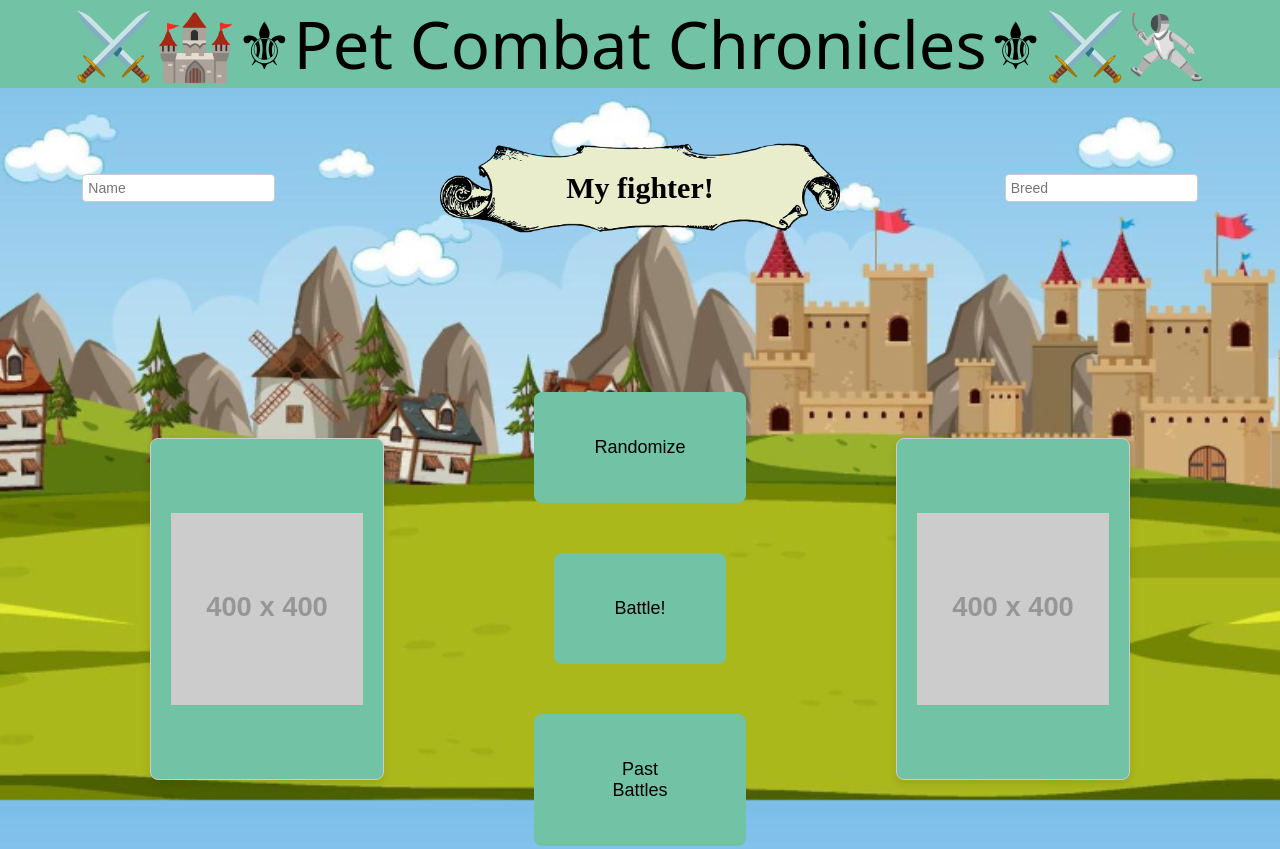
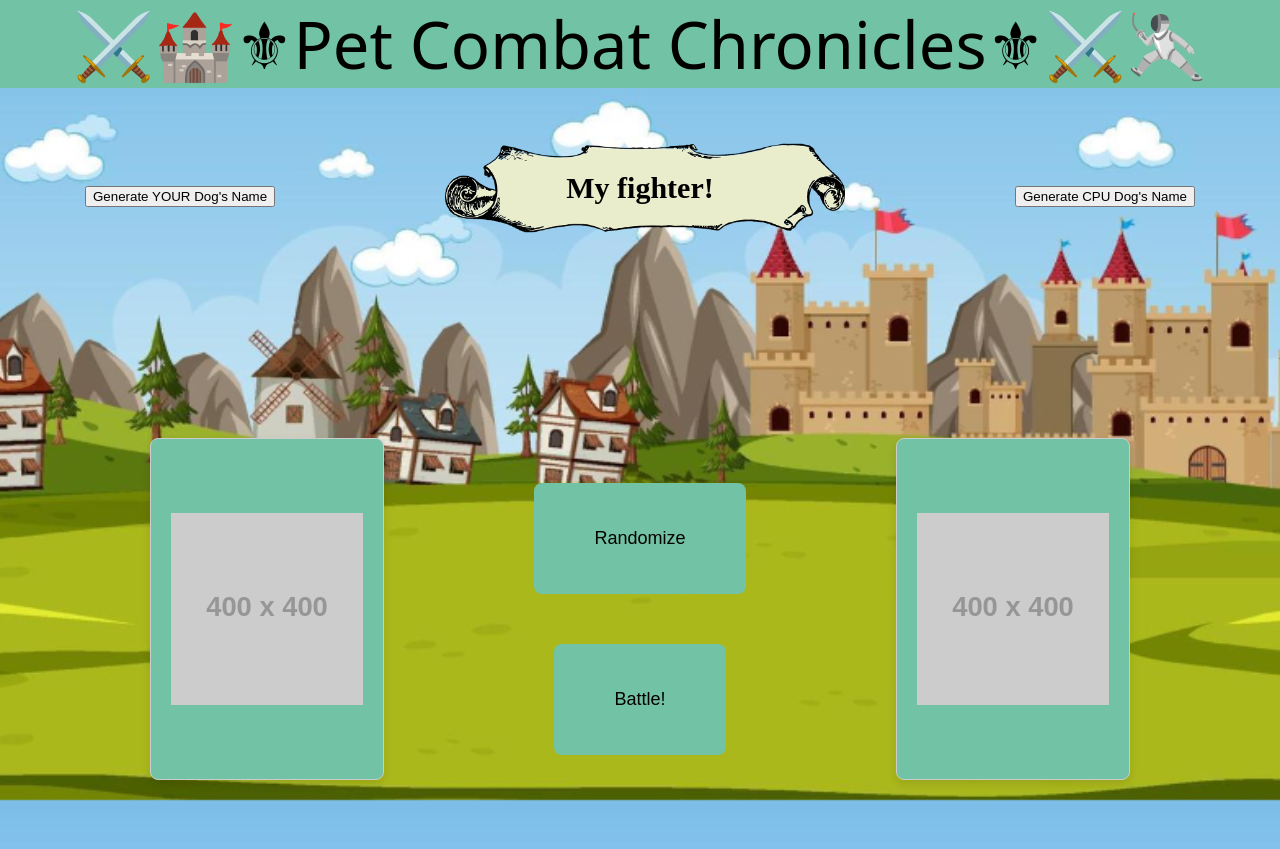
Before and after one commit to Mitchell-610/Pet-Combat-Chronicles, a plain HTML site: page index.html in a window 1280 px wide. Shown: the top 849 px of the page. Drawn offline with Linux system fonts and the light colour scheme; no server answers; placeholder pictures from the web are drawn by us; a web font is replaced by a local one.

Commit message:
Updated html file within css branch for correct look.

```diff
--- a/index.html
+++ b/index.html
@@ -20,19 +20,25 @@
 
         <div id="textBox">
             <div class="search-container">
-            <form action="/search" method="get">
-                <input type="text" placeholder="Name" name="query" id="searchName">
-            </form>
+                <div class="random-word-box">
+                    <p id="random-words-left"></p>
+                    <button onclick="displayRandomWords('random-words-left')">Generate YOUR Dog's Name</button>
+                </div>
+
             </div>
             <p class="title">My fighter!</p>
             <img src="./assets/banner.png" alt="Medieval Banner" class="banner">
             <div class="search-container">
-            <form action="/search" method="get">
-                <input type="text" placeholder="Breed" name="query" id="searchBreed">
-            </form>
+
+                <div class="random-word-box">
+                    <p id="random-words-right"></p>
+                    <button onclick="displayRandomWords('random-words-right')">Generate CPU Dog's Name</button>
                 </div>
             </div>
+        </div>
+        </head>
 
+        <body>
             <main>
                 <div id="content">
                     <section id="leftDog">
@@ -48,7 +54,6 @@
 
                 //<button id="btn fightBtn">FIGHT</button> -->
 
-                <button id="pastBtn">Past Battles</button>
                     </div>
 
                     <section id="rightDog">
@@ -58,7 +63,6 @@
                 </div>
     </main>
 
-
     <footer>
         <p>&copy; 2024 </p>
     </footer>
```
Lines whose indentation alone changed are shown as unchanged.
